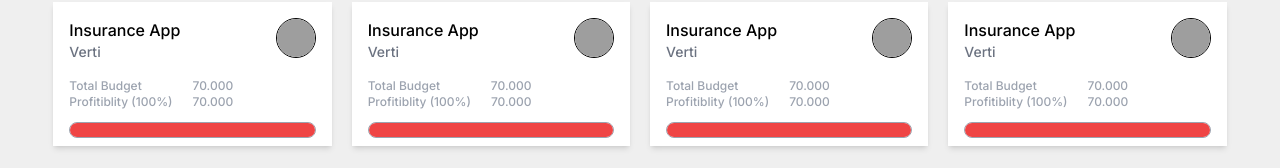
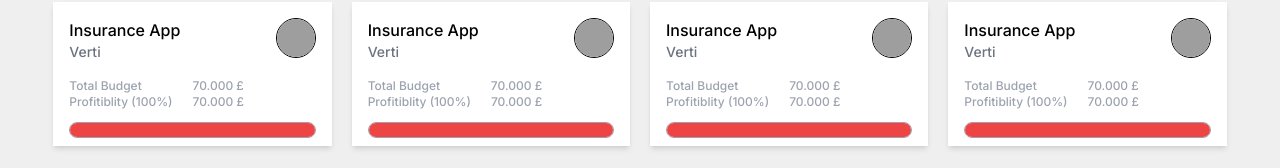
Before and after one commit to Avin008/roc8-user-dashboard-assignment, a React (Vite) app: page / in a window 1280 px wide. Shown: the part 687-855 px from the top of the page. Built offline with nearby package versions, Linux system fonts and the light colour scheme; grey boxes are pictures that could not be loaded.

Commit message:
style: added pounds symbol

```diff
--- a/src/components/ProjectCard.tsx
+++ b/src/components/ProjectCard.tsx
@@ -21,11 +21,11 @@ const ProjectCard = () => {
       <div className="px-4">
         <span className="text-xs font-medium grid grid-cols-2 text-gray-400">
           Total Budget
-          <span>70.000 </span>
+          <span>70.000 £</span>
         </span>
         <span className="text-xs font-medium flex gap-5 text-gray-400">
           Profitiblity (100%)
-          <span>70.000 </span>
+          <span>70.000 £</span>
         </span>
       </div>
       <div className="border mt-3 border-gray-400 h-4 rounded-full mx-4">
```
